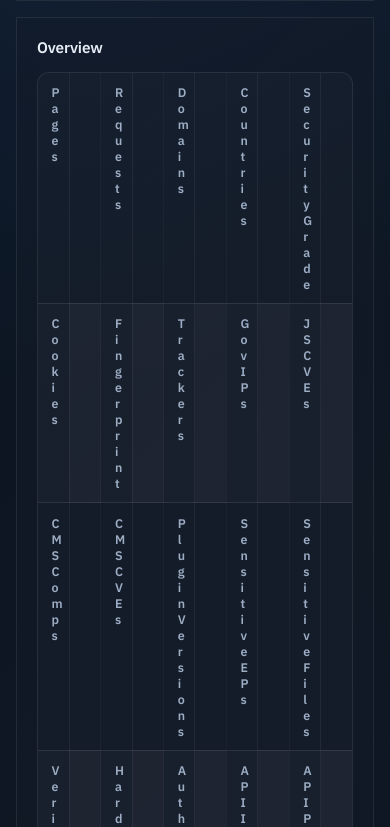
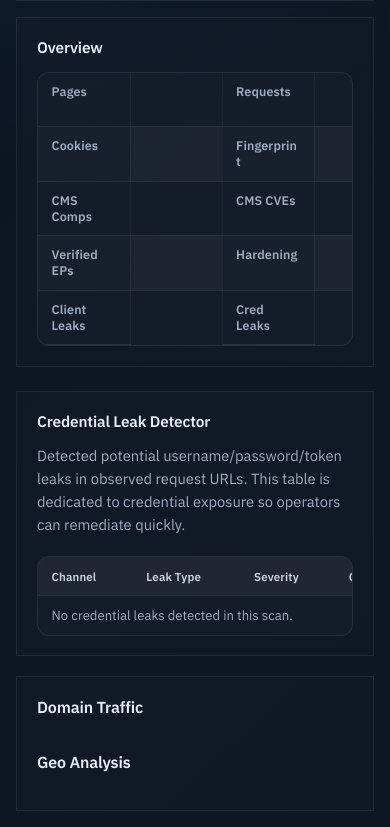
Before and after one commit to authentificationbypass/WEB.CR.PEN, a FastAPI app: template app/web/templates/report.html in a window 390 px wide. Shown: the part 529-1356 px from the top of the page. Run offline with FastAPI, Linux system fonts and the light colour scheme; the template is opened without the code that fills it, so the values that code supplies are empty.

Commit message:
fix(report): stabilize overview table cell sizing

```diff
--- a/app/web/static/style.css
+++ b/app/web/static/style.css
@@ -691,7 +691,7 @@ tr:last-child td {
 }
 
 .summary-metrics-table {
-    min-width: 0;
+    min-width: 1040px;
     table-layout: fixed;
     width: 100%;
 }
@@ -705,6 +705,8 @@ tr:last-child td {
     text-transform: none;
     letter-spacing: 0.01em;
     border-right: 1px solid rgba(255, 255, 255, 0.06);
+    min-width: 92px;
+    line-height: 1.25;
 }
 
 .summary-metrics-table td {
@@ -712,6 +714,8 @@ tr:last-child td {
     font-size: 0.9rem;
     color: var(--text);
     border-right: 1px solid rgba(255, 255, 255, 0.03);
+    min-width: 56px;
+    line-height: 1.25;
 }
 
 .summary-metrics-table th,
@@ -723,6 +727,12 @@ tr:last-child td {
 
 .summary-metrics-table td {
     text-align: right;
+}
+
+@media (max-width: 1200px) {
+    .summary-metrics-table {
+        min-width: 920px;
+    }
 }
 
 .summary-metrics-table th:last-child,
```
